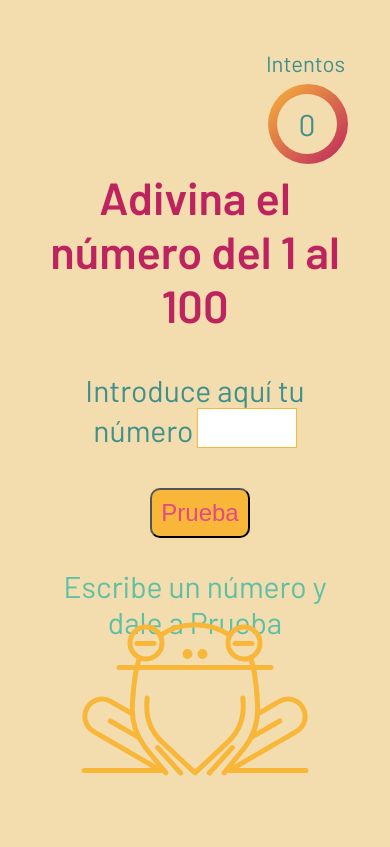
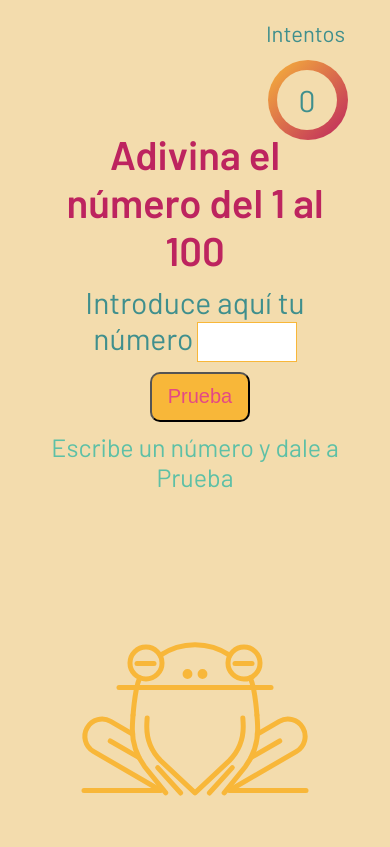
Before and after one commit to Adalab/f-m2-evaluacion-intermedia-mirenguerra, a website: page docs/index.html in a window 390 px wide. Drawn offline with nearby package versions, Linux system fonts and the light colour scheme; files that its build step writes are made by us from their sources.

Commit message:
Fix mobile responsive errors

```diff
--- a/_src/assets/scss/layout/_counter-spinner.scss
+++ b/_src/assets/scss/layout/_counter-spinner.scss
@@ -10,7 +10,7 @@
     position: absolute;
     width: 80px;
     height: 80px;
-    top: 36px;
+    top: 24px;
     right: 15px;
     border-radius: 50%;
     @media all and (min-width:768px){
--- a/_src/assets/scss/layout/_frog.scss
+++ b/_src/assets/scss/layout/_frog.scss
@@ -13,7 +13,7 @@ body {
 
 .svg-frog {
 	position: absolute;
-	bottom: 20px;
+	bottom: 0px;
 	margin: -125px 0px 0px -125px;
 	width: 250px;
 	height: 250px;
@@ -32,7 +32,7 @@ body {
 		}
 	}
 	@media all and (min-width:768px){
-        bottom: 0px;
+    bottom: 0px;
 		left: 50%;
 		width: 250px;
 		height: 250px;
--- a/_src/assets/scss/layout/_game.scss
+++ b/_src/assets/scss/layout/_game.scss
@@ -1,6 +1,6 @@
 body {
     min-height: 100vh;
-    padding: 50px;
+    padding: 0 40px;
     text-align: center;
     color: $colorSea;
     font-family: barlow;
@@ -13,9 +13,9 @@ body {
 
 .title{
     color: $colorPomegranate;
-    font-size: 45px;
-    margin-top: 120px;
-    margin-bottom: 40px;
+    font-size: 40px;
+    margin-top: 130px;
+    margin-bottom: 10px;
     @media all and (min-width:768px){
         font-size: 60px;
         margin-top: 70px;
@@ -26,10 +26,10 @@ body {
 .test__number{
     width: 100px;
     height: 40px;
-    font-size: 40px;
+    font-size: 25px;
     color: $colorStrawberry;
     border: 1px $colorLemon solid;
-    margin-bottom: 40px;
+    margin-bottom: 10px;
     @media all and (min-width:768px){
         margin-bottom: 30px;
     }
@@ -48,15 +48,18 @@ body {
     height: 50px;
     border-radius: 10px;
     margin-left: 10px;
-    margin-bottom: 30px;
+    margin-bottom: 10px;
     background-color: $colorLemon;
     color: $colorStrawberry;
-    font-size: 24px;
+    font-size: 20px;
+    @media all and (min-width:768px){
+        margin-bottom: 30px;
+    }
 }
 
 .test__feedback{
     display: flex;
-    font-size: 30px;
+    font-size: 25px;
     color: $colorWater;
     justify-content: center;
 }
@@ -69,7 +72,7 @@ body {
     align-items: center;
     width: 60px;
     height: 60px;
-    top: 94px;
+    top: 70px;
     right: 53px;
     border-radius: 50%;
     background-color: $colorBanana;
@@ -92,7 +95,7 @@ body {
 .test__tries{
     font-size: 22px;
     position: absolute;
-    top: 50px;
+    top: 20px;
     right: 45px;
     @media all and (min-width:768px){
     top: 40px;
```
